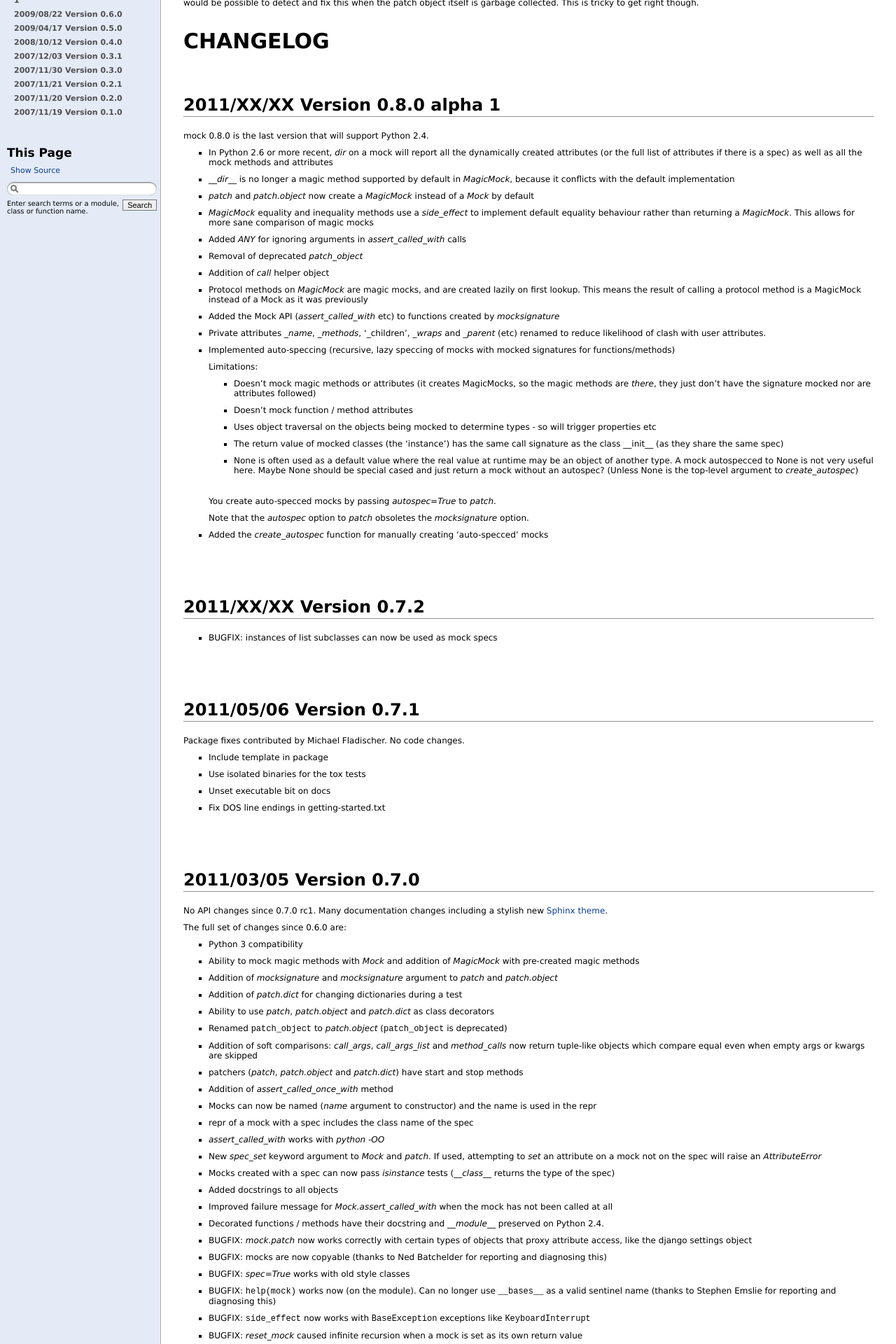
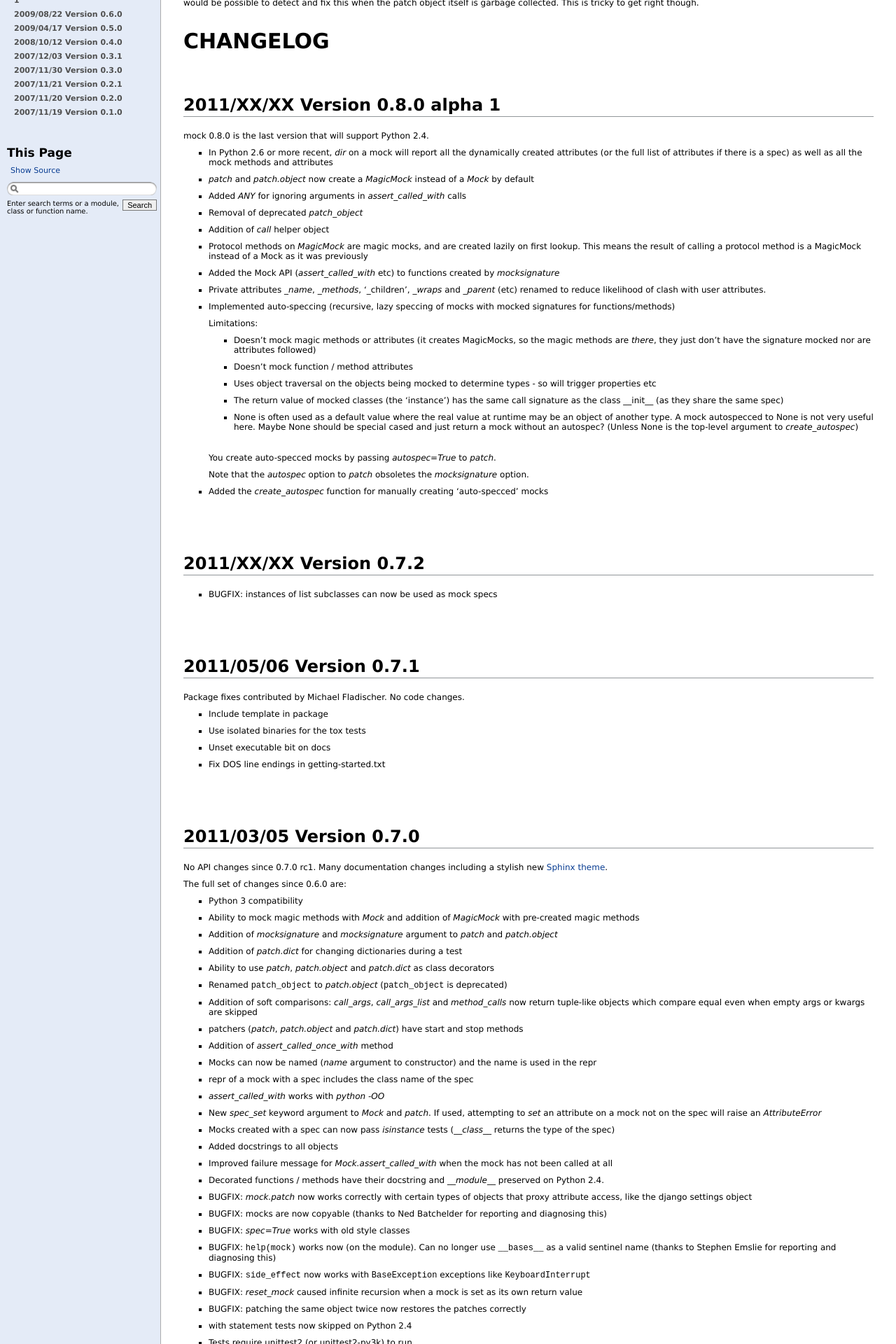
Before and after one commit to testing-cabal/mock, a Sphinx documentation site: the page built from docs/changelog.txt, in a window 1280 px wide. Shown: the part 519-2439 px from the top of the page at 70% size. Built offline with Sphinx 7.4.7, drawn with Linux system fonts in a browser that asks for light colours; pages that are not in the unit, such as notebooks, are missing from menus; some of the changed text lies outside the part shown.

Commit message:
Changelog update

```diff
--- a/docs/changelog.txt
+++ b/docs/changelog.txt
@@ -52,13 +52,8 @@ mock 0.8.0 is the last version that will support Python 2.4.
 * In Python 2.6 or more recent, `dir` on a mock will report all the dynamically
   created attributes (or the full list of attributes if there is a spec) as
   well as all the mock methods and attributes
-* `__dir__` is no longer a magic method supported by default in `MagicMock`,
-  because it conflicts with the default implementation
 * `patch` and `patch.object` now create a `MagicMock` instead of a `Mock` by
   default
-* `MagicMock` equality and inequality methods use a `side_effect` to implement
-  default equality behaviour rather than returning a `MagicMock`. This allows
-  for more sane comparison of magic mocks
 * Added `ANY` for ignoring arguments in `assert_called_with` calls
 * Removal of deprecated `patch_object`
 * Addition of `call` helper object
```
